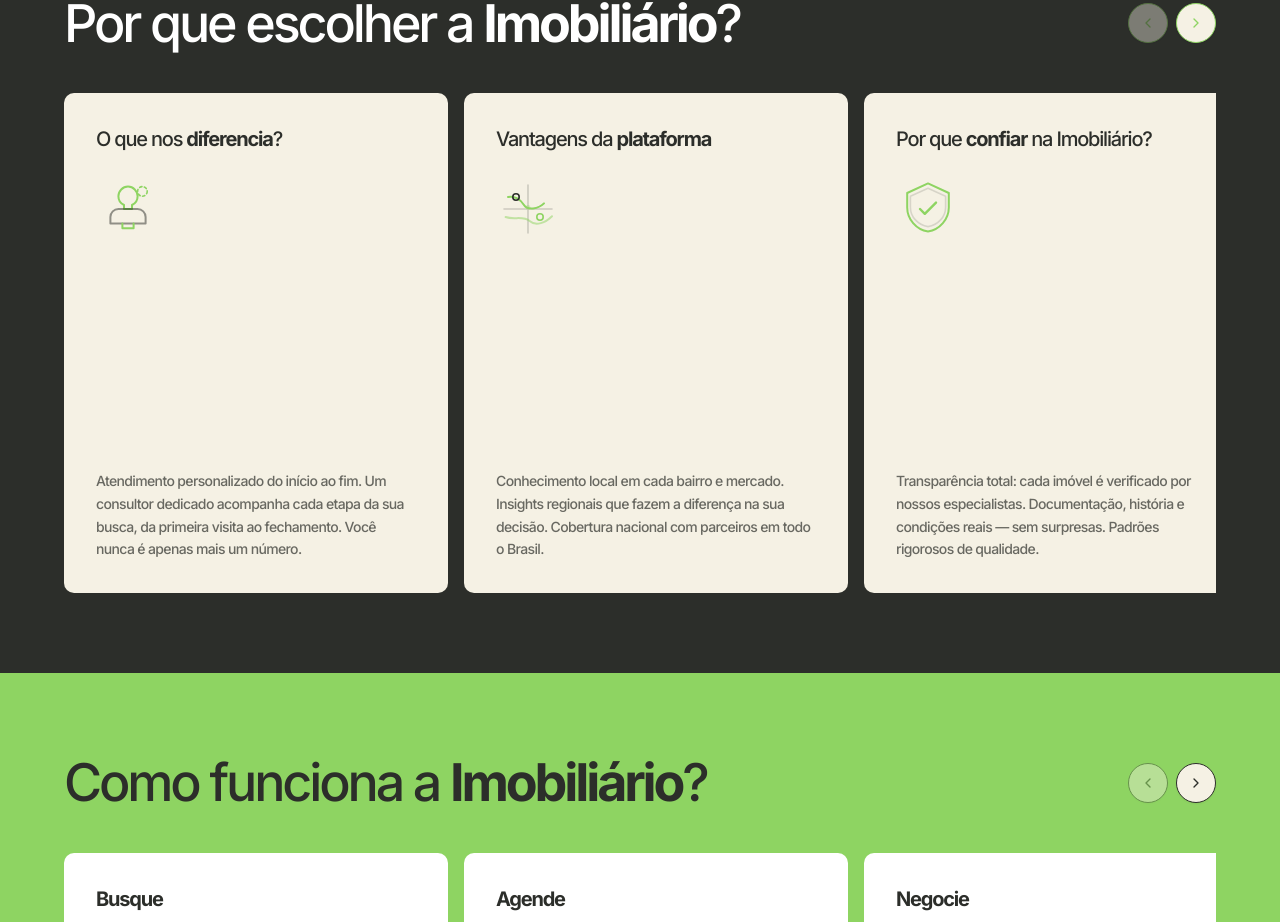
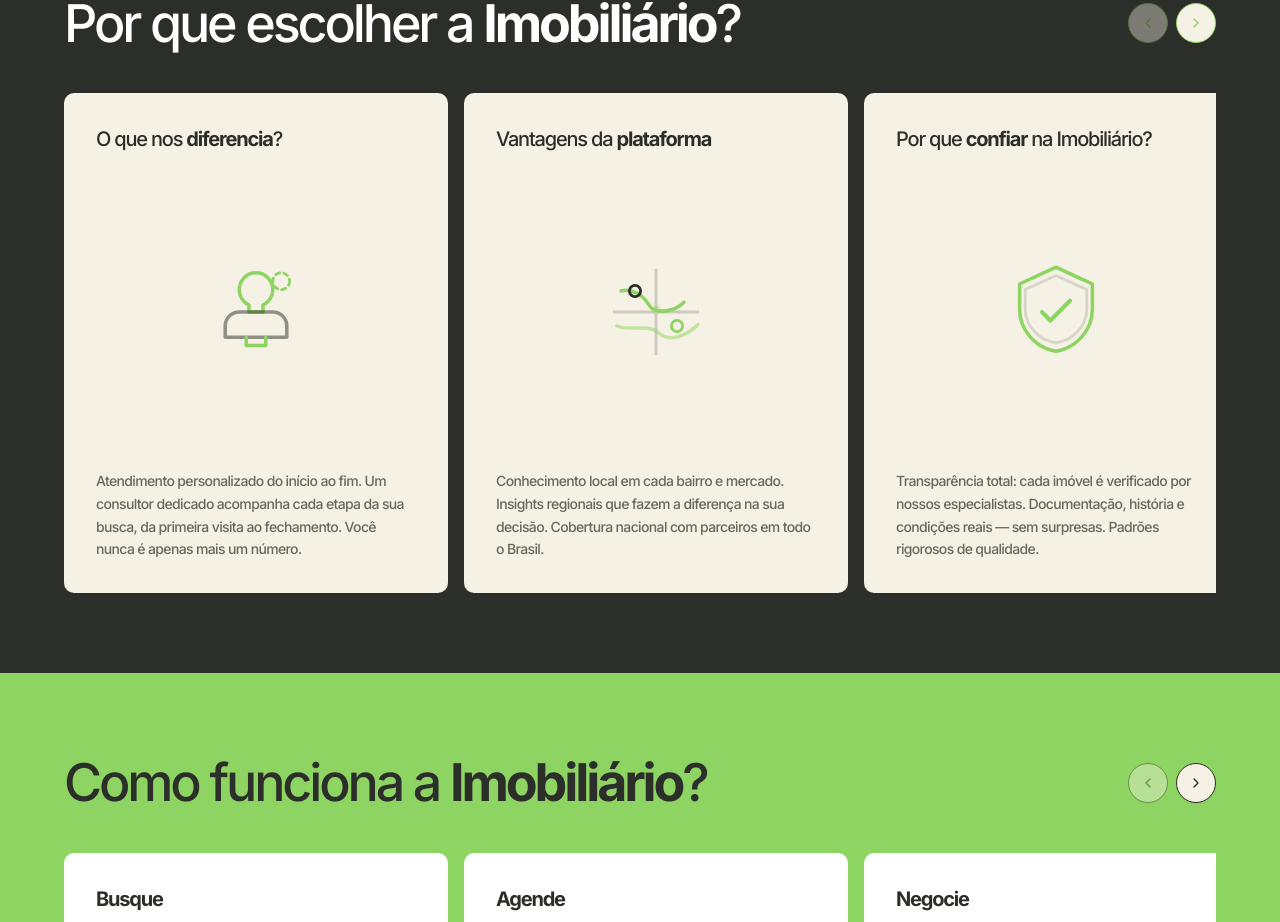
Before and after one commit to MTconnect-BR/imobiliario, a Next.js app: page / in a window 1280 px wide. Shown: the part 1499-2421 px from the top of the page. Built offline with nearby package versions, Linux system fonts and the light colour scheme.

Commit message:
fix: center and enlarge SVG illustrations in carousel cards

```diff
--- a/app/page.tsx
+++ b/app/page.tsx
@@ -112,34 +112,32 @@ export default function Home() {
             <CarouselContent>
               <CarouselItem className="sm:basis-1/2 lg:basis-1/3">
                 <div className="flex h-full min-h-[400px] flex-col justify-between gap-4 rounded-[10px] bg-[#f5f1e4] p-8 sm:min-h-[500px]">
-                  <div>
-                    <h3 className="mb-6 text-xl font-medium tracking-[-0.06em] text-charcoal">
+                  <h3 className="text-xl font-medium tracking-[-0.06em] text-charcoal">
                     O que nos <strong>diferencia</strong>?
                   </h3>
-                    <svg viewBox="0 0 80 80" fill="none" xmlns="http://www.w3.org/2000/svg" className="mb-6 h-16 w-16" aria-hidden="true">
+                  <div className="flex flex-1 items-center justify-center">
+                    <svg viewBox="0 0 80 80" fill="none" xmlns="http://www.w3.org/2000/svg" className="h-28 w-28" aria-hidden="true">
                       <path d="M40 12c-6.6 0-12 5.4-12 12 0 4.8 2.8 9 7 11v5h10v-5c4.2-2 7-6.2 7-11 0-6.6-5.4-12-12-12z" stroke="#8ed462" strokeWidth="2.5" strokeLinecap="round" strokeLinejoin="round"/>
                       <path d="M28 40c-5.5 0-10 4.5-10 10v8h44v-8c0-5.5-4.5-10-10-10H28z" stroke="#2c2e2a" strokeWidth="2.5" strokeLinecap="round" strokeLinejoin="round" opacity="0.5"/>
                       <path d="M33 58v6M47 58v6M33 64h14" stroke="#8ed462" strokeWidth="2.5" strokeLinecap="round" strokeLinejoin="round"/>
                       <circle cx="58" cy="18" r="6" stroke="#8ed462" strokeWidth="2" strokeLinecap="round" strokeDasharray="3 3"/>
                     </svg>
                   </div>
-                  <div>
                   <p className="text-sm leading-relaxed text-charcoal/70">
                     Atendimento personalizado do início ao fim. Um consultor
                     dedicado acompanha cada etapa da sua busca, da primeira
                     visita ao fechamento. Você nunca é apenas mais um número.
                   </p>
                 </div>
-                </div>
               </CarouselItem>
 
               <CarouselItem className="sm:basis-1/2 lg:basis-1/3">
                 <div className="flex h-full min-h-[400px] flex-col justify-between gap-4 rounded-[10px] bg-[#f5f1e4] p-8 sm:min-h-[500px]">
-                  <div>
-                    <h3 className="mb-6 text-xl font-medium tracking-[-0.06em] text-charcoal">
+                  <h3 className="text-xl font-medium tracking-[-0.06em] text-charcoal">
                     Vantagens da <strong>plataforma</strong>
                   </h3>
-                    <svg viewBox="0 0 80 80" fill="none" xmlns="http://www.w3.org/2000/svg" className="mb-6 h-16 w-16" aria-hidden="true">
+                  <div className="flex flex-1 items-center justify-center">
+                    <svg viewBox="0 0 80 80" fill="none" xmlns="http://www.w3.org/2000/svg" className="h-28 w-28" aria-hidden="true">
                       <path d="M10 40h60M40 10v60" stroke="#2c2e2a" strokeWidth="2" strokeLinecap="round" opacity="0.2"/>
                       <path d="M15 25c8-2 16 3 20 10s18 5 25-2" stroke="#8ed462" strokeWidth="2.5" strokeLinecap="round" strokeLinejoin="round"/>
                       <path d="M12 50c10 4 22-2 30 5s20 2 28-6" stroke="#8ed462" strokeWidth="2.5" strokeLinecap="round" strokeLinejoin="round" opacity="0.5"/>
@@ -148,45 +146,41 @@ export default function Home() {
                       <circle cx="40" cy="38" r="3" fill="#8ed462" opacity="0.3"/>
                     </svg>
                   </div>
-                  <div>
                   <p className="text-sm leading-relaxed text-charcoal/70">
                     Conhecimento local em cada bairro e mercado. Insights
                     regionais que fazem a diferença na sua decisão. Cobertura
                     nacional com parceiros em todo o Brasil.
                   </p>
                 </div>
-                </div>
               </CarouselItem>
 
               <CarouselItem className="sm:basis-1/2 lg:basis-1/3">
                 <div className="flex h-full min-h-[400px] flex-col justify-between gap-4 rounded-[10px] bg-[#f5f1e4] p-8 sm:min-h-[500px]">
-                  <div>
-                    <h3 className="mb-6 text-xl font-medium tracking-[-0.06em] text-charcoal">
+                  <h3 className="text-xl font-medium tracking-[-0.06em] text-charcoal">
                     Por que <strong>confiar</strong> na Imobiliário?
                   </h3>
-                    <svg viewBox="0 0 80 80" fill="none" xmlns="http://www.w3.org/2000/svg" className="mb-6 h-16 w-16" aria-hidden="true">
+                  <div className="flex flex-1 items-center justify-center">
+                    <svg viewBox="0 0 80 80" fill="none" xmlns="http://www.w3.org/2000/svg" className="h-28 w-28" aria-hidden="true">
                       <path d="M40 8L14 20v18c0 14.4 11.1 27.8 26 30 14.9-2.2 26-15.6 26-30V20L40 8z" stroke="#8ed462" strokeWidth="2.5" strokeLinecap="round" strokeLinejoin="round"/>
                       <path d="M40 14L18 24v14c0 11.5 9.4 22.2 22 24 12.6-1.8 22-12.5 22-24V24L40 14z" stroke="#2c2e2a" strokeWidth="2" strokeLinecap="round" strokeLinejoin="round" opacity="0.15"/>
                       <path d="M30 40l6 6 14-14" stroke="#8ed462" strokeWidth="3" strokeLinecap="round" strokeLinejoin="round"/>
                     </svg>
                   </div>
-                  <div>
                   <p className="text-sm leading-relaxed text-charcoal/70">
                     Transparência total: cada imóvel é verificado por nossos
                     especialistas. Documentação, história e condições reais —
                     sem surpresas. Padrões rigorosos de qualidade.
                   </p>
                 </div>
-                </div>
               </CarouselItem>
 
               <CarouselItem className="sm:basis-1/2 lg:basis-1/3">
                 <div className="flex h-full min-h-[400px] flex-col justify-between gap-4 rounded-[10px] bg-[#f5f1e4] p-8 sm:min-h-[500px]">
-                  <div>
-                    <h3 className="mb-6 text-xl font-medium tracking-[-0.06em] text-charcoal">
+                  <h3 className="text-xl font-medium tracking-[-0.06em] text-charcoal">
                     <strong>Segurança</strong> Jurídica
                   </h3>
-                    <svg viewBox="0 0 80 80" fill="none" xmlns="http://www.w3.org/2000/svg" className="mb-6 h-16 w-16" aria-hidden="true">
+                  <div className="flex flex-1 items-center justify-center">
+                    <svg viewBox="0 0 80 80" fill="none" xmlns="http://www.w3.org/2000/svg" className="h-28 w-28" aria-hidden="true">
                       <rect x="16" y="8" width="36" height="48" rx="4" stroke="#2c2e2a" strokeWidth="2.5" strokeLinecap="round" strokeLinejoin="round"/>
                       <path d="M24 20h20M24 28h16M24 36h12" stroke="#8ed462" strokeWidth="2" strokeLinecap="round"/>
                       <circle cx="52" cy="52" r="14" stroke="#8ed462" strokeWidth="2.5" strokeLinecap="round"/>
@@ -194,46 +188,42 @@ export default function Home() {
                       <path d="M22 56v8h28v-8" stroke="#2c2e2a" strokeWidth="2" strokeLinecap="round" strokeLinejoin="round" opacity="0.3"/>
                     </svg>
                   </div>
-                  <div>
                   <p className="text-sm leading-relaxed text-charcoal/70">
                     Documentação verificada por especialistas. Processos
                     seguros do início ao fechamento, com assessoria jurídica
                     completa em cada etapa.
                   </p>
                 </div>
-                </div>
               </CarouselItem>
 
               <CarouselItem className="sm:basis-1/2 lg:basis-1/3">
                 <div className="flex h-full min-h-[400px] flex-col justify-between gap-4 rounded-[10px] bg-[#f5f1e4] p-8 sm:min-h-[500px]">
-                  <div>
-                    <h3 className="mb-6 text-xl font-medium tracking-[-0.06em] text-charcoal">
+                  <h3 className="text-xl font-medium tracking-[-0.06em] text-charcoal">
                     <strong>Financiamento</strong> Facilitado
                   </h3>
-                    <svg viewBox="0 0 80 80" fill="none" xmlns="http://www.w3.org/2000/svg" className="mb-6 h-16 w-16" aria-hidden="true">
+                  <div className="flex flex-1 items-center justify-center">
+                    <svg viewBox="0 0 80 80" fill="none" xmlns="http://www.w3.org/2000/svg" className="h-28 w-28" aria-hidden="true">
                       <circle cx="40" cy="40" r="28" stroke="#2c2e2a" strokeWidth="2.5" strokeLinecap="round" opacity="0.15"/>
                       <circle cx="40" cy="40" r="22" stroke="#8ed462" strokeWidth="2.5" strokeLinecap="round"/>
                       <path d="M40 24v32M34 30h12c2.2 0 4 1.8 4 4s-1.8 4-4 4H34h12c2.2 0 4 1.8 4 4s-1.8 4-4 4H34" stroke="#8ed462" strokeWidth="2.5" strokeLinecap="round" strokeLinejoin="round"/>
                       <path d="M20 56l8-8M60 24l-8 8" stroke="#2c2e2a" strokeWidth="2" strokeLinecap="round" opacity="0.2"/>
                     </svg>
                   </div>
-                  <div>
                   <p className="text-sm leading-relaxed text-charcoal/70">
                     Parcerias com os principais bancos do Brasil. Crédito
                     imobiliário com as melhores condições do mercado e
                     aprovação rápida.
                   </p>
                 </div>
-                </div>
               </CarouselItem>
 
               <CarouselItem className="sm:basis-1/2 lg:basis-1/3">
                 <div className="flex h-full min-h-[400px] flex-col justify-between gap-4 rounded-[10px] bg-[#f5f1e4] p-8 sm:min-h-[500px]">
-                  <div>
-                    <h3 className="mb-6 text-xl font-medium tracking-[-0.06em] text-charcoal">
+                  <h3 className="text-xl font-medium tracking-[-0.06em] text-charcoal">
                     <strong>Suporte</strong> Pós-Venda
                   </h3>
-                    <svg viewBox="0 0 80 80" fill="none" xmlns="http://www.w3.org/2000/svg" className="mb-6 h-16 w-16" aria-hidden="true">
+                  <div className="flex flex-1 items-center justify-center">
+                    <svg viewBox="0 0 80 80" fill="none" xmlns="http://www.w3.org/2000/svg" className="h-28 w-28" aria-hidden="true">
                       <path d="M20 50c0-11 9-20 20-20s20 9 20 20" stroke="#8ed462" strokeWidth="2.5" strokeLinecap="round" strokeLinejoin="round"/>
                       <path d="M14 56c0-14.4 11.1-26 26-26s26 11.6 26 26" stroke="#2c2e2a" strokeWidth="2" strokeLinecap="round" strokeLinejoin="round" opacity="0.2"/>
                       <circle cx="40" cy="26" r="6" stroke="#8ed462" strokeWidth="2.5" strokeLinecap="round"/>
@@ -242,13 +232,11 @@ export default function Home() {
                       <path d="M36 66h8" stroke="#8ed462" strokeWidth="2" strokeLinecap="round" opacity="0.5"/>
                     </svg>
                   </div>
-                  <div>
                   <p className="text-sm leading-relaxed text-charcoal/70">
                     Acompanhamento contínuo após a compra. Assistência com
                     manutenção, questões legais e qualquer necessidade que
                     surgir.
                   </p>
-                  </div>
                 </div>
               </CarouselItem>
             </CarouselContent>
```
Lines whose indentation alone changed are shown as unchanged.
